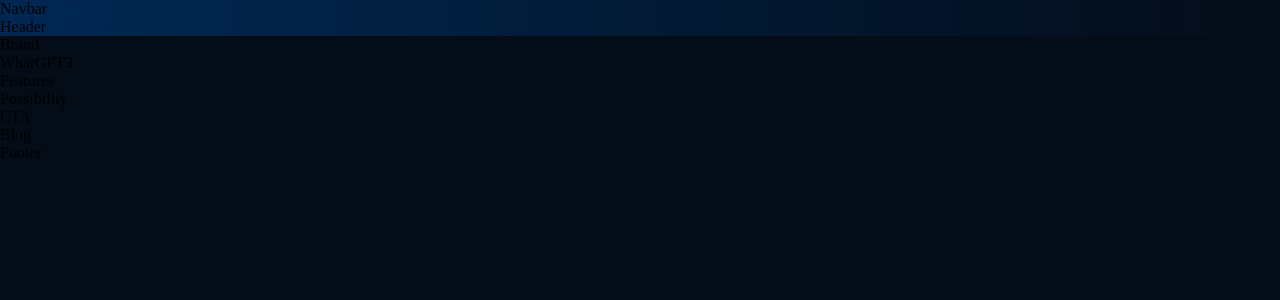
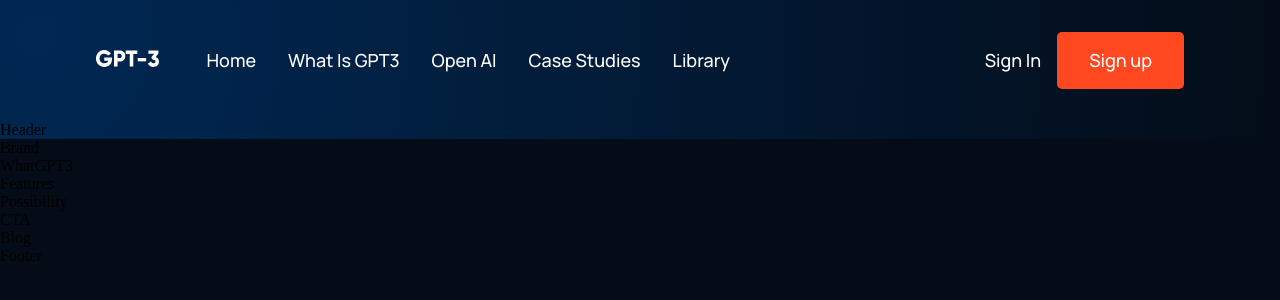
Before and after one commit to Nicolas-Johnson/GPT3, a React (Create React App) app: page / in a window 1280 px wide. Shown: the top 300 px of the page. Built offline with nearby package versions, Linux system fonts and the light colour scheme.

Commit message:
Style done

```diff
--- a/package.json
+++ b/package.json
@@ -8,6 +8,7 @@
     "@testing-library/user-event": "^12.8.3",
     "react": "^17.0.2",
     "react-dom": "^17.0.2",
+    "react-icons": "^4.3.1",
     "react-scripts": "4.0.3",
     "web-vitals": "^1.1.2"
   },
--- a/src/components/navbar/Navbar.jsx
+++ b/src/components/navbar/Navbar.jsx
@@ -1,10 +1,54 @@
-import React from 'react';
+import React, { useState } from 'react';
+import { RiMenu3Line, RiCloseLine } from 'react-icons/ri';
 import './navbar.css'
+import Logo from '../../images/logo.svg';
+
+//BEM -> Block Element Modifier
+
+const Menu = () => (
+  <>
+    <p><a href="#home">Home</a></p>
+    <p><a href="#wpgt3">What is GPT3</a></p>
+    <p><a href="#possibility">Open AI</a></p>
+    <p><a href="#features">Case Studies</a></p>
+    <p><a href="#blog">Library</a></p>
+  </>
+);
 
 export default function Navbar() {
+  const [toggleMenu, setToggleMenu] = useState(false);
   return (
-    <div>
-      Navbar
+    <div className="gpt3__navbar">
+      <div className="gpt3__navbar-links">
+        <div className="gpt3__navbar-links_logo">
+          <img src={ Logo } alt="Logo" />
+        </div>
+        <div className="gpt3__navbar-links_container">
+          <Menu />
+        </div>
+      </div>
+      <div className="gpt3__navbar-sign">
+        <p>Sign in</p>
+        <button type="button">Sign up</button>
+      </div>
+      <div className="gpt3__navbar-menu">
+        {toggleMenu
+          ? <RiCloseLine color="#fff" size={27} onClick={ () => setToggleMenu(false) } />
+          : <RiMenu3Line color="#fff" size={27} onClick={ () => setToggleMenu(true) } />
+        }
+        {toggleMenu && (
+          <div className="gpt3__navbar-menu_container scale-up-center">
+            <div className="gpt3__navbar-menu_container-links">
+              <Menu />
+              <div className="gpt3__navbar-menu_container-links-sign">
+                <p>Sign in</p>
+                <button type="button">Sign up</button>
+              </div>
+            </div>
+          </div>)
+        }
+
+      </div>
     </div>
   )
 }
--- a/src/components/navbar/navbar.css
+++ b/src/components/navbar/navbar.css
@@ -0,0 +1,134 @@
+.gpt3__navbar {
+  display: flex;
+  justify-content: space-between;
+  align-items: center;
+
+  padding: 2rem 6rem;
+}
+
+.gpt3__navbar-links {
+  flex: 1;
+  display: flex;
+  justify-content: flex-start;
+  align-items: center;
+}
+
+.gpt3__navbar-links_logo {
+  margin-right: 2rem;
+}
+
+.gpt3__navbar-links_logo img {
+    width: 62.56px;
+    height: 16.02px;
+}
+
+.gpt3__navbar-links_container {
+  display: flex;
+  flex-direction: row;
+}
+
+.gpt3__navbar-sign {
+  display: flex;
+  justify-content: flex-end;
+  align-items: center;
+}
+
+.gpt3__navbar-links_container p,
+.gpt3__navbar-sign p,
+.gpt3__navbar-menu_container p {
+  color: #fff;
+  font-family: var(--font-family);
+  font-weight: 500;
+  font-size: 18px;
+  line-height: 25px;
+  text-transform: capitalize;
+
+  margin: 0 1rem;
+  cursor: pointer;
+}
+
+.gpt3__navbar-sign button,
+.gpt3__navbar-menu_container button {
+  padding: 1rem 2rem;
+  color: #fff;
+  background: #FF4820;
+  font-family: var(--font-family);
+  font-weight: 500;
+  font-size: 18px;
+  line-height: 25px;
+  border-radius: 5px;
+  border: 0;
+  outline: none;
+  cursor: pointer;
+}
+
+.gpt3__navbar-menu {
+  margin-left: 1rem;
+
+  display: none;
+  position: relative;
+}
+
+.gpt3__navbar-menu svg {
+  cursor: pointer;
+}
+
+.gpt3__navbar-menu_container {
+  display: flex;
+  justify-content: flex-end;
+  align-items: flex-end;
+  flex-direction: column;
+
+  text-align: end;
+  background: var(--color-footer);
+  padding: 2rem;
+  position: absolute;
+  top: 40px;
+  right: 0;
+  margin-top: 1rem;
+  min-width: 210px;
+  border-radius: 5px;
+  box-shadow: 0 0 5 rgba(0,0,0,0.2);
+}
+
+.gpt3__navbar-menu_container p {
+  margin: 1rem 0;
+}
+
+.gpt3__navbar-menu_container-links-sign {
+  display: none;
+}
+
+@media screen and (max-width: 1050px) {
+  .gpt3__navbar-links_container {
+    display: none;
+  }
+
+  .gpt3__navbar-menu {
+    display: flex;
+  }
+}
+
+@media screen and (max-width: 700px) {
+    .gpt3__navbar {
+      padding: 2rem 4rem;
+    }
+}
+
+@media screen and (max-width: 550px) {
+    .gpt3__navbar {
+      padding: 2rem;
+    }
+
+    .gpt3__navbar-sign {
+      display: none;
+    }
+
+    .gpt3__navbar-menu_container {
+      top: 20px;
+    }
+
+    .gpt3__navbar-menu_container-links-sign {
+      display: block;
+    }
+}
```
Also changed, not shown: 1 other file (tests, documents, lock files or other folders).
